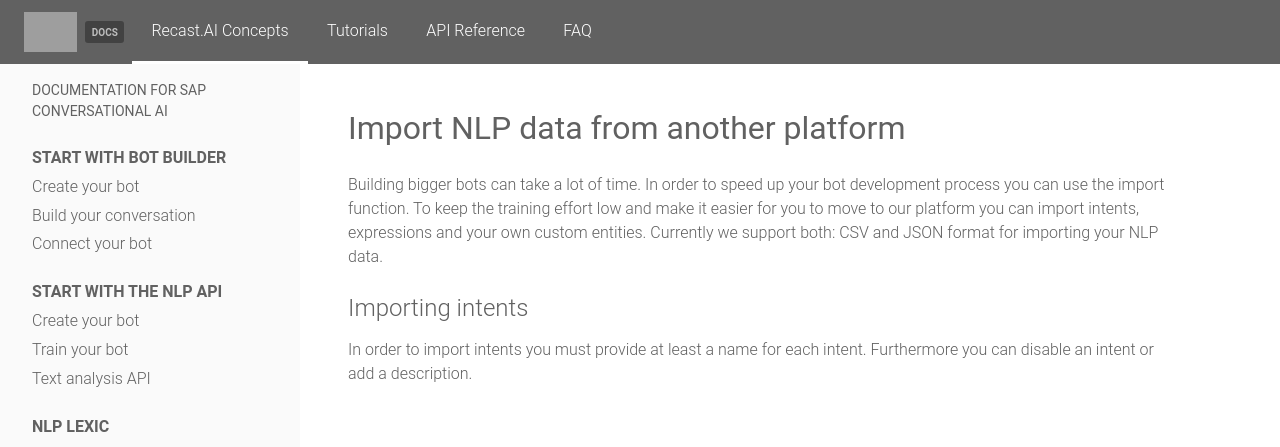
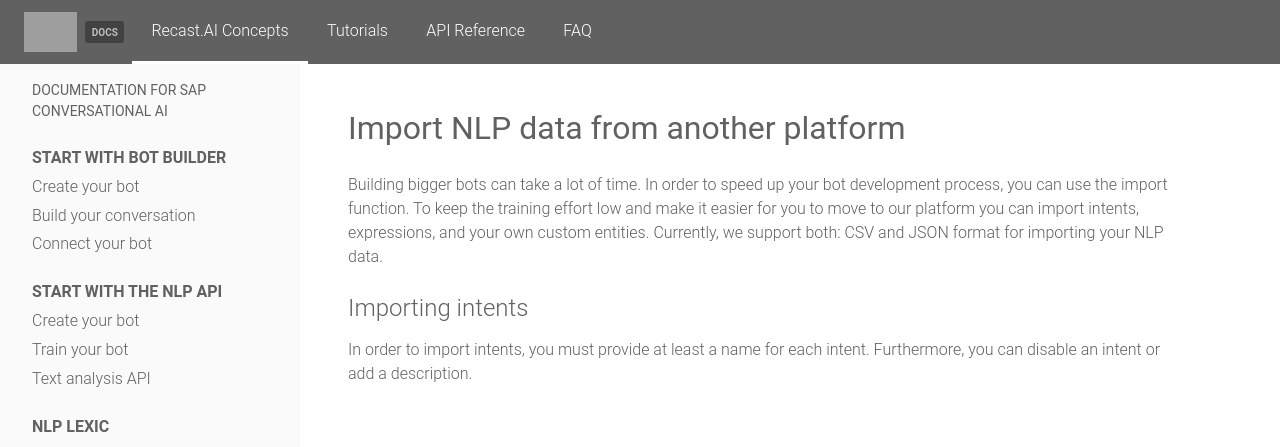
Before and after one commit to SAP-archive/docs, a Jekyll site: the page built from concepts/bot_builder/import.md, in a window 1280 px wide. Shown: the top 447 px of the page. Built offline with Jekyll 4.4.1, drawn with Linux system fonts in a browser that asks for light colours; nearby versions of some CDN libraries; a style sheet for code colours, icons or effects is not loaded; grey boxes are pictures that could not be loaded.

Commit message:
Comma fixes. #843

```diff
--- a/concepts/bot_builder/import.md
+++ b/concepts/bot_builder/import.md
@@ -5,12 +5,15 @@ permalink: /concepts/import
 ---
 
 
-Building bigger bots can take a lot of time. In order to speed up your bot development process you can use the import function. To keep the training effort low and make it easier for you to move to our platform you can import intents, expressions and your own custom entities.
-Currently we support both: CSV and JSON format for importing your NLP data.
+Building bigger bots can take a lot of time.
+In order to speed up your bot development process, you can use the import function.
+To keep the training effort low and make it easier for you to move to our platform you can import intents, expressions, and your own custom entities.
+Currently, we support both: CSV and JSON format for importing your NLP data.
 
 ## Importing intents
 
-In order to import intents you must provide at least a name for each intent. Furthermore you can disable an intent or add a description.
+In order to import intents, you must provide at least a name for each intent.
+Furthermore, you can disable an intent or add a description.
 
 <br><br>
 
```
